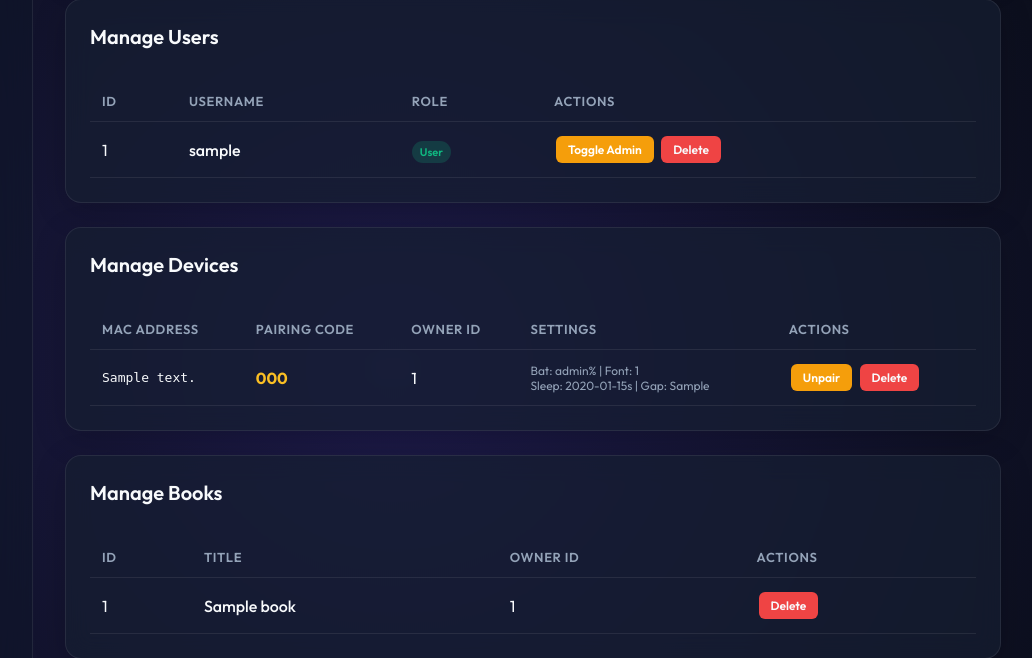
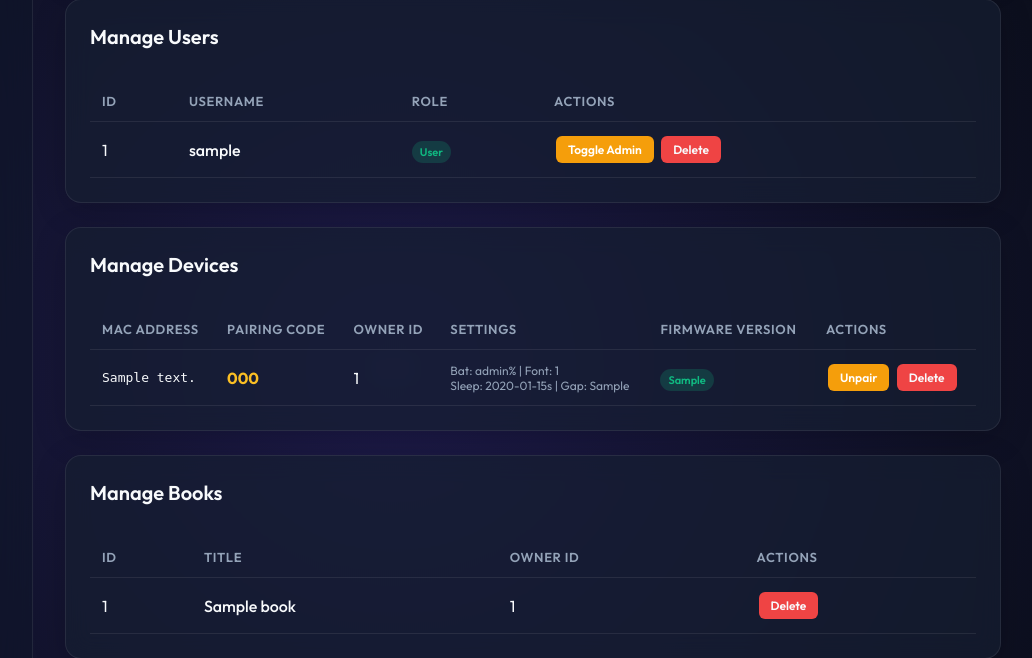
Before and after one commit to felix0123456/pala, a FastAPI app: template templates/admin.html in a window 1280 px wide. Shown: the part 182-840 px from the top of the page, without its empty margins (247-1279 px from the left). Run offline with FastAPI, Linux system fonts and the light colour scheme; the template is opened without the code that fills it: most values are stand-ins (such as "Sample title", 1, 10 or a date in 2020).

Commit message:
feat: Add full settings sync, firmware version tracking, and fix registration loop crash

```diff
--- a/app.py
+++ b/app.py
@@ -480,6 +480,7 @@ class SyncPushData(BaseModel):
     chess_elo: Optional[int] = None
     cal_url: Optional[str] = None
     tz_offset: Optional[int] = None
+    firmware_version: Optional[str] = None
 
 @app.post("/api/device/register")
 async def register_device(data: DeviceRegister, db: Session = Depends(get_db)):
@@ -519,6 +520,7 @@ async def sync_push(data: SyncPushData, db: Session = Depends(get_db)):
     if data.chess_elo is not None: device.chess_elo = data.chess_elo
     if data.cal_url is not None: device.cal_url = data.cal_url
     if data.tz_offset is not None: device.tz_offset = data.tz_offset
+    if data.firmware_version is not None: device.firmware_version = data.firmware_version
 
     # Update bookmarks
     for bm in data.bookmarks:
@@ -561,7 +563,11 @@ async def sync_pull(mac: str, db: Session = Depends(get_db)):
         "chess_elo": device.chess_elo,
         "cal_url": device.cal_url,
         "tz_offset": device.tz_offset,
-        "books": books_data
+        "books": books_data,
+        "bookmarks": [
+            {"book_id": bm.book_id, "title": bm.book.title, "page_index": bm.page_index}
+            for bm in device.bookmarks if bm.book
+        ]
     }
 
 @app.get("/api/book/{book_id}")
--- a/models.py
+++ b/models.py
@@ -26,6 +26,7 @@ class Device(Base):
     user_id = Column(Integer, ForeignKey("users.id"), nullable=True)
     pairing_code = Column(String, index=True, nullable=True)
     battery_level = Column(Integer, default=100)
+    firmware_version = Column(String, nullable=True)
 
     font_size = Column(Integer, default=10)
     sleep_timeout = Column(Integer, default=120)
--- a/templates/admin.html
+++ b/templates/admin.html
@@ -129,6 +129,7 @@
                         <th>Pairing Code</th>
                         <th>Owner ID</th>
                         <th>Settings</th>
+                        <th>Firmware Version</th>
                         <th>Actions</th>
                     </tr>
                 </thead>
@@ -147,6 +148,13 @@
                         <td style="font-size: 12px; color: var(--text-muted);">
                             Bat: {{ d.battery_level }}% | Font: {{ d.font_size }}<br>
                             Sleep: {{ d.sleep_timeout }}s | Gap: {{ d.line_gap }}
+                        </td>
+                        <td>
+                            {% if d.firmware_version %}
+                                <span class="badge">{{ d.firmware_version }}</span>
+                            {% else %}
+                                <span class="muted" style="font-size: 12px;">Unknown</span>
+                            {% endif %}
                         </td>
                         <td>
                             {% if d.user_id %}
```
Also changed, not shown: 1 other file.
